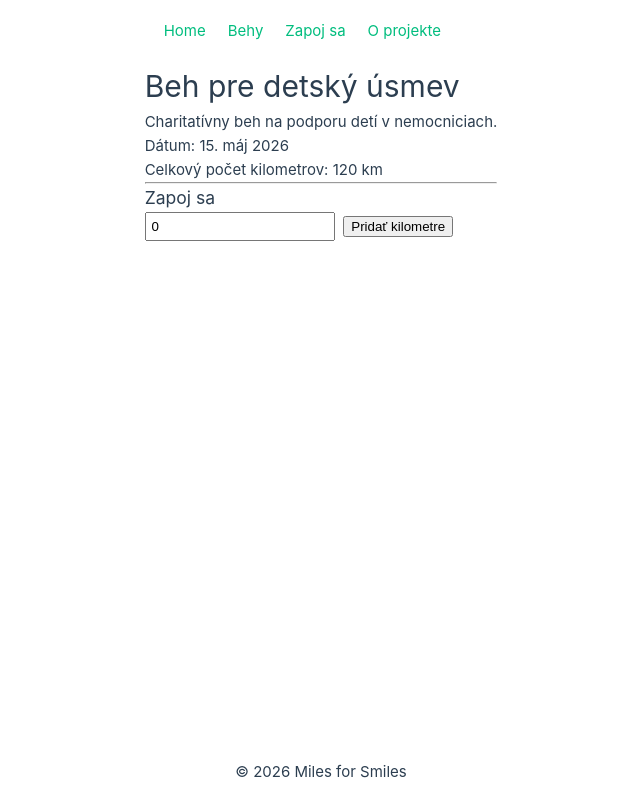
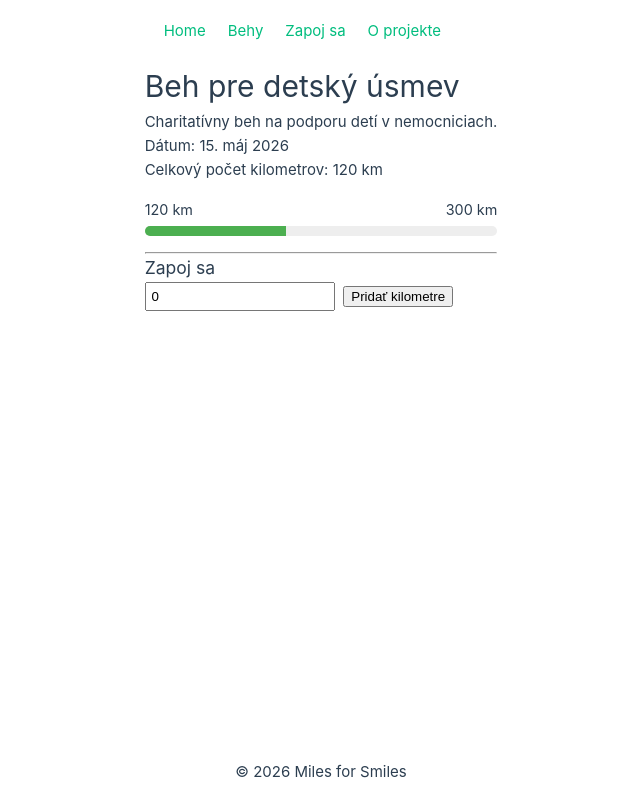
Before and after one commit to NikolaCerna/miles_for_smiles_project, a Vue app: page /events/1 in a window 1280 px wide. Shown: the whole page, without its empty margins (319-959 px from the left). Built offline with nearby package versions, Linux system fonts and the light colour scheme.

Commit message:
added progress bar
for kms

```diff
--- /dev/null
+++ b/src/components/ProgressBar.vue
@@ -0,0 +1,61 @@
+<template>
+  <div class="progress-wrapper">
+    <div class="progress-info">
+      <span>{{ current }} km</span>
+      <span>{{ goal }} km</span>
+    </div>
+    <div class="progress-bar">
+      <div class="progress-fill" :style="{ width: progressPercentage + '%' }">
+      </div>
+    </div>
+  </div>
+</template>
+
+<script>
+export default {
+  name: 'ProgressBar',
+  props: {
+    current: {
+      type: Number,
+      required: true
+    },
+    goal: {
+      type: Number,
+      required: true
+    }
+  },
+  computed: {
+    progressPercentage() {
+      const percentage = (this.current / this.goal) * 100
+      return percentage > 100 ? 100 : percentage
+    }
+  }
+}
+</script>
+
+<style scoped>
+.progress-wrapper {
+  max-width: 400px;
+  margin: 1rem 0;
+}
+
+.progress-info {
+  display: flex;
+  justify-content: space-between;
+  margin-bottom: 0.3rem;
+  font-size: 0.9rem;
+}
+
+.progress-bar {
+  height: 10px;
+  background-color: #eee;
+  border-radius: 6px;
+  overflow: hidden;
+}
+
+.progress-fill {
+  height: 100%;
+  background-color: #4caf50;
+  transition: width 0.3s ease;
+}
+</style>
--- a/src/views/EventDetailView.vue
+++ b/src/views/EventDetailView.vue
@@ -1,26 +1,15 @@
 <template>
   <div v-if="event">
     <h1>{{ event.title }}</h1>
-
     <p>{{ event.description }}</p>
     <p><strong>Dátum:</strong> {{ event.date }}</p>
     <p><strong>Celkový počet kilometrov:</strong> {{ event.totalKm }} km</p>
-
+    <ProgressBar :current="event.totalKm" :goal="300"/>
     <hr />
-
     <h3>Zapoj sa</h3>
-
-    <input
-      type="number"
-      v-model.number="kilometers"
-      placeholder="Zadaj počet km"
-    />
-
-    <button @click="addKm">
-      Pridať kilometre
-    </button>
+    <input type="number" v-model.number="kilometers" placeholder="Zadaj počet km" />
+    <button @click="addKm"> Pridať kilometre </button>
   </div>
-
   <div v-else>
     <p>Beh sa nenašiel.</p>
   </div>
@@ -28,23 +17,24 @@
 
 <script>
 import { useEventStore } from '@/stores/eventStore'
+import ProgressBar from '@/components/ProgressBar.vue'
 
 export default {
   name: 'EventDetailView',
-
   data() {
     return {
       kilometers: 0
     }
   },
-
+  components: {
+  ProgressBar
+  },
   computed: {
     event() {
       const store = useEventStore()
       return store.getEventById(this.$route.params.id)
     }
   },
-
   methods: {
     addKm() {
       if (this.kilometers > 0) {
```
